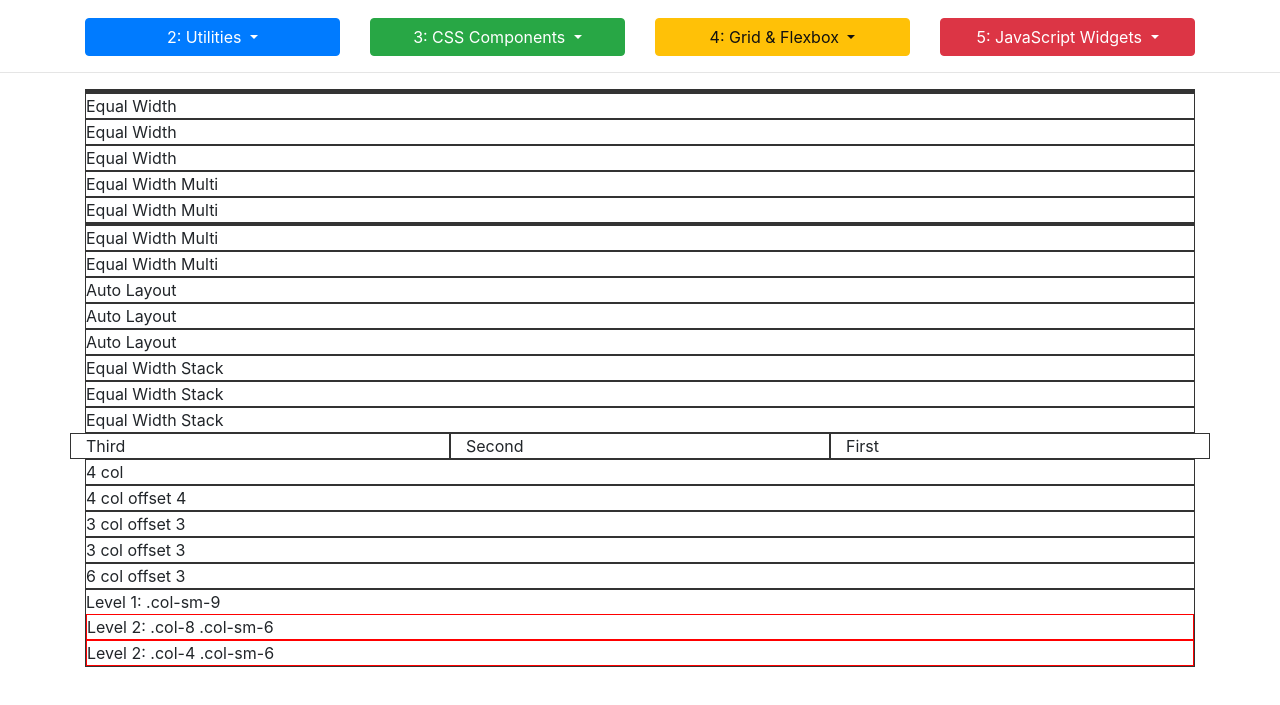
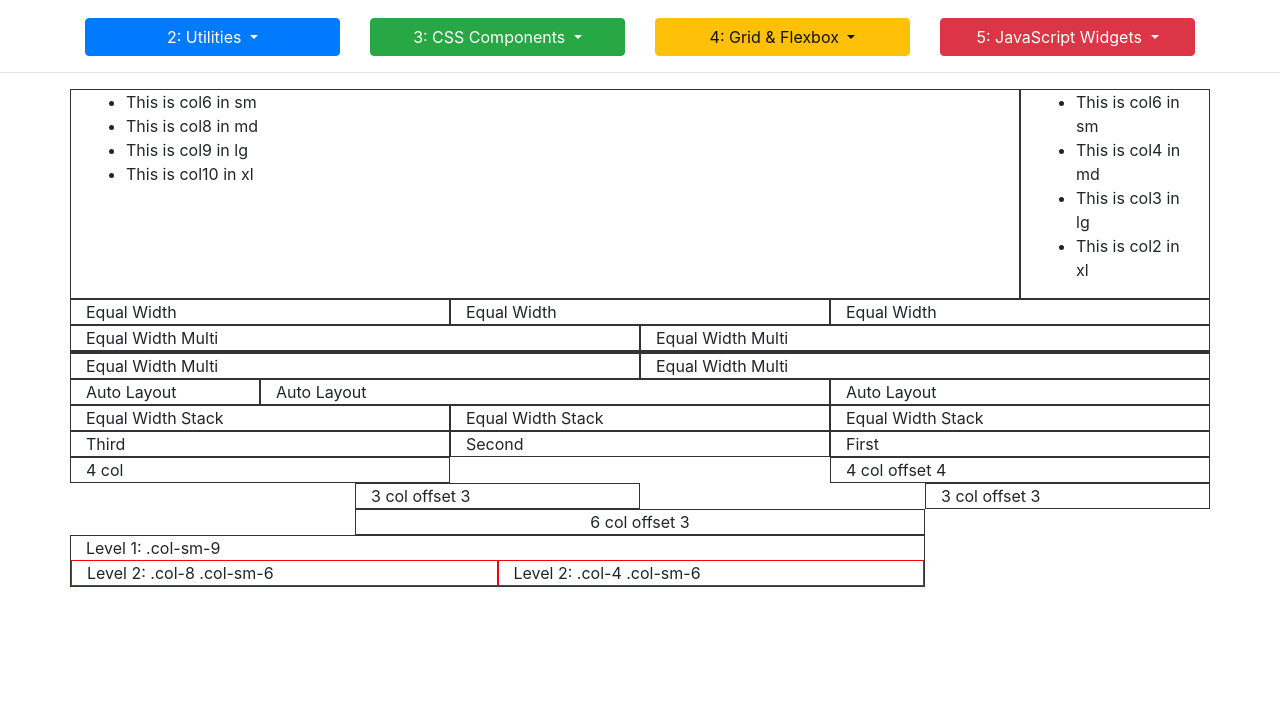
Before and after one commit to a-soliman/bootstrap4, a website: page src/4_2_grid_system.html in a window 1280 px wide. Shown: the part 109-814 px from the top of the page. Drawn offline with nearby package versions, Linux system fonts and the light colour scheme.

Commit message:
working with the grid system

```diff
--- a/src/4_2_grid_system.html
+++ b/src/4_2_grid_system.html
@@ -82,43 +82,53 @@
     <!--########################START HERE#########################-->
 
     <!-- RESPONSIVE GRID -->
-    <div>
-      <div style="border:1px solid #333">
-
+    <div class="row">
+      <div class="col-sm-6 clo-md-8 col-lg-9 col-xl-10" style="border:1px solid #333">
+        <ul>
+          <li>This is col6 in sm</li>
+          <li>This is col8 in md</li>
+          <li>This is col9 in lg</li>
+          <li>This is col10 in xl</li>
+        </ul>
       </div>
-      <div style="border:1px solid #333">
-
+      <div class="col-sm-6 col-md-4 col-lg-3 col-xl-2" style="border:1px solid #333">
+       <ul>
+          <li>This is col6 in sm</li>
+          <li>This is col4 in md</li>
+          <li>This is col3 in lg</li>
+          <li>This is col2 in xl</li>
+        </ul>
       </div>
     </div>
 
     <!-- EQUAL WIDTH -->
-    <div>
-      <div style="border:1px solid #333">Equal Width</div>
-      <div style="border:1px solid #333">Equal Width</div>
-      <div style="border:1px solid #333">Equal Width</div>
+    <div class="row">
+      <div class="col" style="border:1px solid #333">Equal Width</div>
+      <div class="col" style="border:1px solid #333">Equal Width</div>
+      <div class="col" style="border:1px solid #333">Equal Width</div>
     </div>
 
     <!-- EQUAL WIDTH MULTI ROW -->
-    <div>
-      <div style="border:1px solid #333">Equal Width Multi</div>
-      <div style="border:1px solid #333">Equal Width Multi</div>
-      <div style="border:1px solid #333"></div>
-      <div style="border:1px solid #333">Equal Width Multi</div>
-      <div style="border:1px solid #333">Equal Width Multi</div>
+    <div class="row">
+      <div class="col" style="border:1px solid #333">Equal Width Multi</div>
+      <div class="col" style="border:1px solid #333">Equal Width Multi</div>
+      <div class="w-100" style="border:1px solid #333"></div>
+      <div class="col" style="border:1px solid #333">Equal Width Multi</div>
+      <div class="col" style="border:1px solid #333">Equal Width Multi</div>
     </div>
 
     <!-- AUTO LAYOUT -->
-    <div>
-      <div style="border:1px solid #333">Auto Layout</div>
-      <div style="border:1px solid #333">Auto Layout</div>
-      <div style="border:1px solid #333">Auto Layout</div>
+    <div class="row">
+      <div class="col" style="border:1px solid #333">Auto Layout</div>
+      <div class="col-6" style="border:1px solid #333">Auto Layout</div>
+      <div class="col-4" style="border:1px solid #333">Auto Layout</div>
     </div>
 
     <!-- EQUAL WIDTH STACKED -->
-    <div>
-      <div style="border:1px solid #333">Equal Width Stack</div>
-      <div style="border:1px solid #333">Equal Width Stack</div>
-      <div style="border:1px solid #333">Equal Width Stack</div>
+    <div class="row">
+      <div class="col-sm" style="border:1px solid #333">Equal Width Stack</div>
+      <div class="col-sm" style="border:1px solid #333">Equal Width Stack</div>
+      <div class="col-sm" style="border:1px solid #333">Equal Width Stack</div>
     </div>
 
     <!-- ORDERING -->
@@ -135,27 +145,27 @@
     </div>
 
     <!-- OFFSETTING -->
-    <div>
-      <div style="border:1px solid #333">4 col</div>
-      <div style="border:1px solid #333">4 col offset 4</div>
+    <div class="row">
+      <div class="col-md-4" style="border:1px solid #333">4 col</div>
+      <div class="col-md-4 ml-auto" style="border:1px solid #333">4 col offset 4</div>
     </div>
-    <div>
-      <div style="border:1px solid #333">3 col offset 3</div>
-      <div style="border:1px solid #333">3 col offset 3</div>
+    <div class="row">
+      <div class="col-md-3 ml-auto" style="border:1px solid #333">3 col offset 3</div>
+      <div class="col-md-3 ml-auto" style="border:1px solid #333">3 col offset 3</div>
     </div>
-    <div>
-      <div style="border:1px solid #333">6 col offset 3</div>
+    <div class="row">
+      <div class="col-md-6 m-auto text-center" style="border:1px solid #333">6 col offset 3</div>
     </div>
 
     <!-- NESTING -->
-    <div>
-      <div style="border:1px solid #333">
+    <div class="row">
+      <div class="col-sm-9" style="border:1px solid #333">
         Level 1: .col-sm-9
-        <div>
-          <div style="border:1px solid red">
+        <div class="row">
+          <div class="col-sm-6" style="border:1px solid red">
             Level 2: .col-8 .col-sm-6
           </div>
-          <div style="border:1px solid red">
+          <div class="col-sm-6" style="border:1px solid red">
             Level 2: .col-4 .col-sm-6
           </div>
         </div>
```
Also changed, not shown: dist/3_10_media_object.html, dist/4_2_grid_system.html, dist/css/styles.css (deleted), dist/img/image1.jpg (deleted), dist/img/image2.jpg (deleted), dist/img/image3.jpg (deleted), dist/img/image4.jpg (deleted), dist/js/main.js (deleted).
